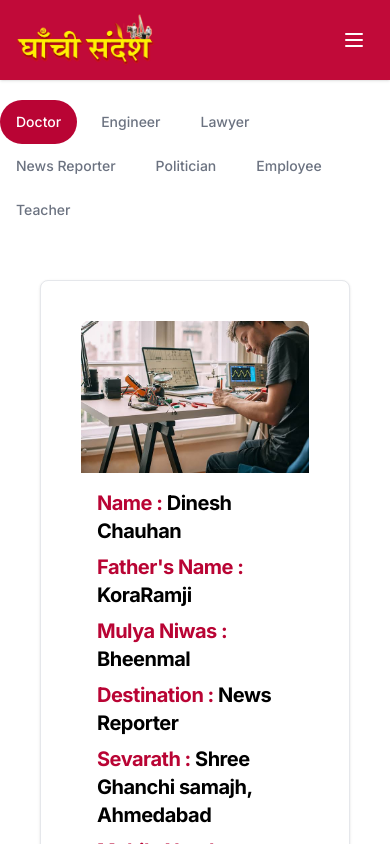
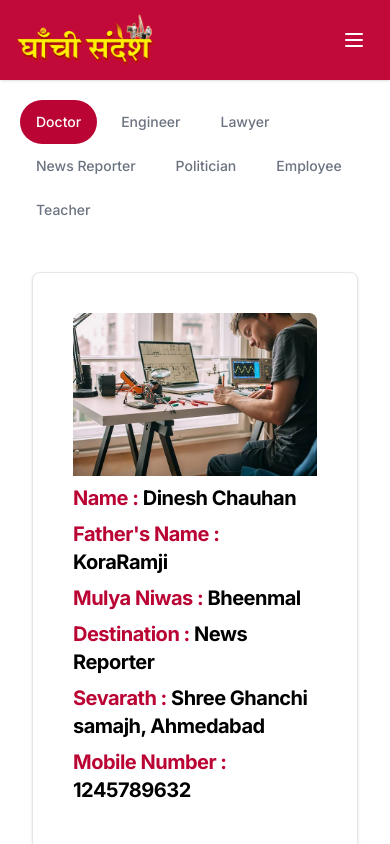
Before and after one commit to carnageitself/Ghanchi-Sandesh, a Next.js app: page /achievements in a window 390 px wide. Shown: the top 844 px of the page. Built offline with nearby package versions, Linux system fonts and the light colour scheme.

Commit message:
bugs fixes on differnet pages

```diff
--- a/app/achievements/page.tsx
+++ b/app/achievements/page.tsx
@@ -17,7 +17,7 @@ const Achievements: React.FC = () => {
   const { Name, Fathers_name, Mulya_Niwas, Designation, img, Sevarath, Mobile_number } = data as achievementsProps
   return (
     <>
-      <div className='flex items-center justify-center mt-5'>
+      <div className='flex items-center justify-center mt-5 ml-5'>
         <ul className="flex flex-wrap text-sm font-medium text-center text-gray-500 dark:text-gray-400">
           <li className="mr-2">
             <a href="#" className="inline-block px-4 py-3 text-white bg-[hsl(344,96%,37%)] rounded-full active" aria-current="page">Doctor</a>
@@ -43,11 +43,11 @@ const Achievements: React.FC = () => {
 
         </ul>
       </div>
-      <div className='w-100 max-w-full items-center justify-between mt-2 mb-5 p-10'>
+      <div className='w-100 max-w-full items-center justify-between mt-2 mb-5 p-8'>
 
         <div  className="flex flex-col items-center  bg-white border border-gray-200  rounded-lg shadow md:flex-row md:max-w-full p-10">
           <Image className="object-cover w-full rounded-t-lg h-auto md:h-60 md:w-60 md:rounded-none md:rounded-l-lg" src={Img} alt="Achivment_page" width={320} height={240} />
-          <div className="flex flex-col justify-between p-4 leading-normal">
+          <div className="flex flex-col justify-between p-6 mt-2 w-full  leading-normal cards__achievements">
             <span className="mb-2  font-bold tracking-tight text-xl"><span className='text-[hsl(344,96%,37%)] '>Name :</span> {Name} </span>
             <span className="mb-2  font-bold tracking-tight text-xl"><span className='text-[hsl(344,96%,37%)] '>Father's Name :</span> {Fathers_name} </span>
             <span className="mb-2  font-bold tracking-tight text-xl"><span className='text-[hsl(344,96%,37%)] '>Mulya Niwas :</span> {Mulya_Niwas} </span>
--- a/app/components/Navbar.tsx
+++ b/app/components/Navbar.tsx
@@ -19,8 +19,8 @@ const Navbar = () => {
   return (
 
     <>
-      <nav className="w-full bg-[#C10A39] shadow">
-        <div className="justify-between px-4 mx-auto lg:max-w-8xl md:items-center md:flex md:px-8">
+      <nav className="w-full md:w-full sm:w-full bg-[#C10A39] shadow">
+        <div className="justify-between px-4 mx-auto md:w-full lg:max-w-8xl md:items-center md:flex md:px-8">
           <div>
             <div className="flex items-center justify-between py-3 md:py-5 md:block">
               <a href="/">
--- a/app/components/ServiceCard.tsx
+++ b/app/components/ServiceCard.tsx
@@ -8,7 +8,7 @@ const ServiceCard = () => {
   return (
     <>
         {/* <!-- Column --> */}
-        <div className="my-1 px-1 w-full md:w-1/2 lg:my-4 lg:px-4 lg:w-1/3">
+        <div className="my-1 px-1 md:w-1/2 lg:my-4 lg:px-4 lg:w-1/3">
           {/* <!-- Article --> */}
           <article className="overflow-hidden rounded-lg shadow-lg">
             <div className="img__main__container  -pt-5">
--- a/app/components/ServiceFeed.tsx
+++ b/app/components/ServiceFeed.tsx
@@ -3,14 +3,8 @@ import ServiceCard from './ServiceCard'
 
 const ServiceFeed = () => {
   return (
-
-     <>
-
-
-
-      <ServiceCard/>
-      </>
-  )
+ <ServiceCard />
+ )
 }
 
 export default ServiceFeed
--- a/app/globals.css
+++ b/app/globals.css
@@ -10,6 +10,21 @@
   border-radius: 4rem;
 }
 
+
 .img__radius {
   border-radius: 2rem;
+  width: 100%;
 }
+
+@media screen and (max-width:769px) {
+  .cards__achievements {
+ padding: 0;
+
+  }
+}
+
+@media screen and (max-width:680px) {
+  .cards__achievements {
+ padding: 0;
+  }
+}
--- a/app/services/page.tsx
+++ b/app/services/page.tsx
@@ -6,7 +6,7 @@ const Services = () => {
     <>
 
 
-      <div className="container my-12 mx-auto px-4 md:px-12">
+      <div className="container my-12 mx-auto px-4">
         <ul className="flex flex-wrap text-sm font-medium text-center text-gray-500 dark:text-gray-400">
           <li className="mr-2">
             <a href="#" className="inline-block px-4 py-3 text-white bg-[hsl(344,96%,37%)] rounded-full active" aria-current="page">Samaj  bhavan</a>
@@ -22,14 +22,15 @@ const Services = () => {
           </li>
 
         </ul>
-        <div className="flex flex-wrap -mx-1 lg:-mx-4">
+      </div>
+      <div className="flex flex-wrap p-2 w-full lg:-mx-4 services__overflow">
 
-          <ServicesFeed />
-          <ServicesFeed />
-          <ServicesFeed />
-        </div>
+        <ServicesFeed />
+        <ServicesFeed />
+        <ServicesFeed />
       </div>
     </>
+
   );
 };
 
```
